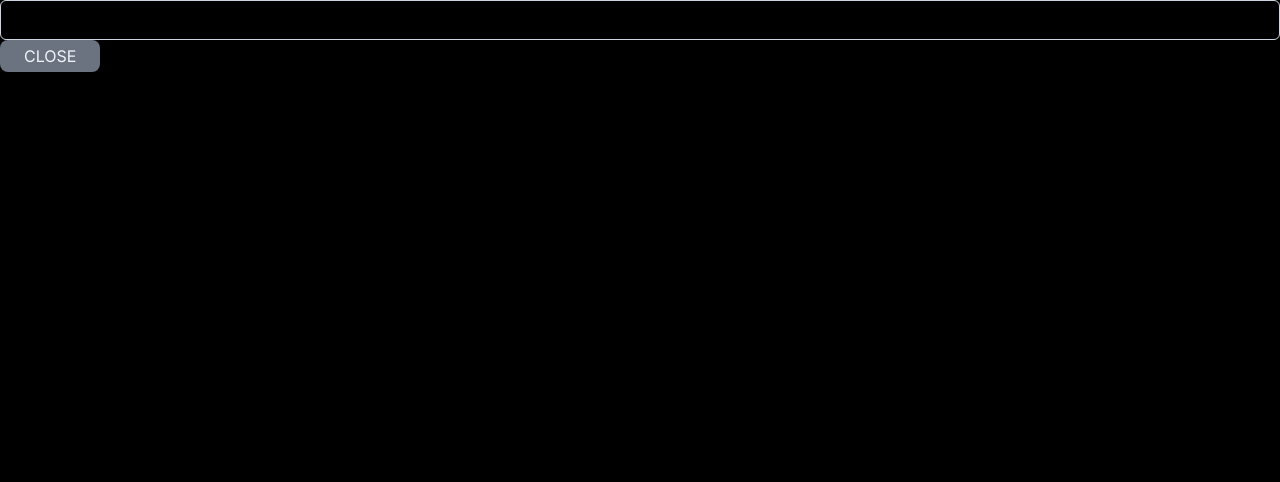
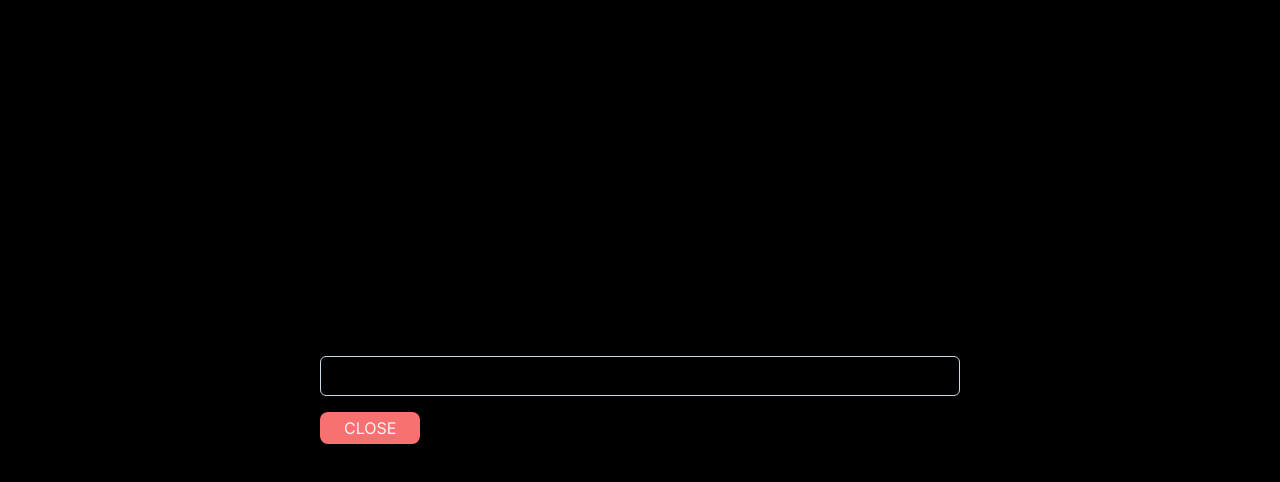
Before and after one commit to kusumachandu/redux-sample, a Next.js app: page / in a window 1280 px wide. Shown: the top 482 px of the page. Built offline with nearby package versions, Linux system fonts and the light colour scheme.

Commit message:
💄added styling for popup component

```diff
--- a/src/components/Card.tsx
+++ b/src/components/Card.tsx
@@ -43,7 +43,7 @@ const Card: FC<CardProps> = ({ setIsOpen, isOpen }) => {
           ))}
         </div>
       ) : (
-        <div className='absolute w-full h-full bg-black top-0'>
+        <div className='absolute w-full h-full bg-black top-0 flex justify-center items-center'>
           {<PopUp setIsOpen={setIsOpen} isOpen={isOpen} />}
         </div>
       )}
--- a/src/components/PopUp.tsx
+++ b/src/components/PopUp.tsx
@@ -11,14 +11,15 @@ const PopUp: FC<PopUpProps> = ({setIsOpen, isOpen}) => {
   function closePopUp() {
     setIsOpen(!isOpen);
   }
-  return <div className=''>
+  return <div className='w-1/2 py-32 flex flex-col gap-4'>
     <Input
-      value='edit'
+      value='Edit'
       onChange={() => {}}
       placeholder='Enter the todo list here'
+      className=' mx-auto'
     />
-    <div>
-      <Button className='uppercase' onClick={closePopUp}>close</Button>
+    <div className=''>
+      <Button className='uppercase bg-red-400' onClick={closePopUp}>close</Button>
     </div>
   </div>
 }
```
